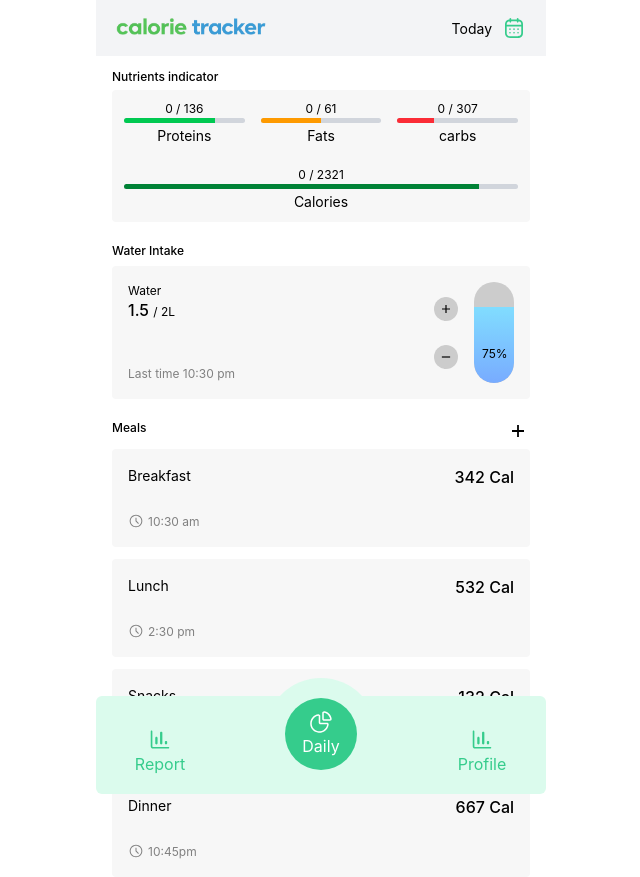
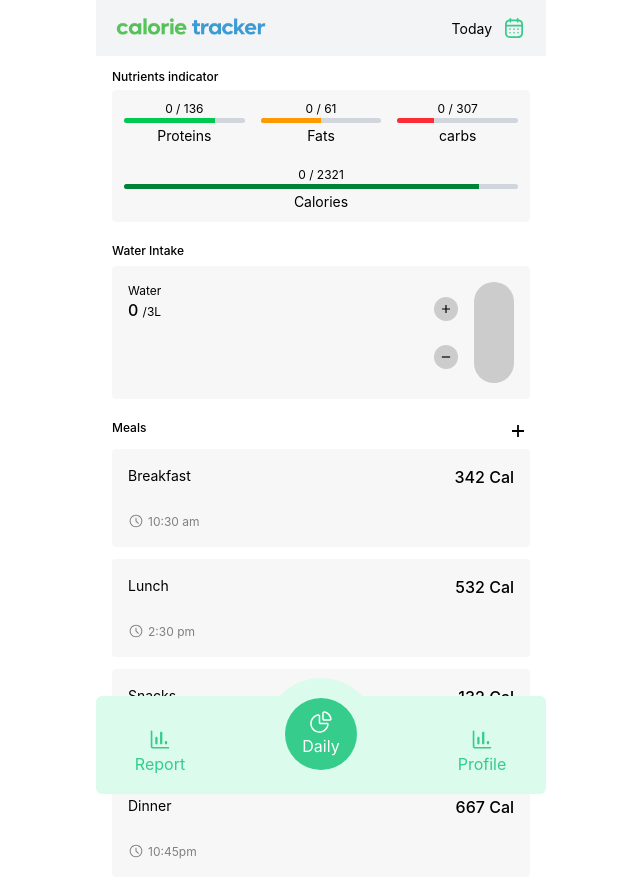
Before and after one commit to digwijay-tech/calorie-tracker, a React (Vite) app: page / in a window 1280 px wide. Shown: the whole page, without its empty margins (319-959 px from the left). Built offline with nearby package versions, Linux system fonts and the light colour scheme.

Commit message:
feat: enhance WaterIntake component; implement water tracking functionality and update UI to reflect current intake

```diff
--- a/src/components/Daily/WaterIntake/WaterIntake.tsx
+++ b/src/components/Daily/WaterIntake/WaterIntake.tsx
@@ -1,8 +1,23 @@
+import { useState } from "react";
 import { Addition } from "../../../assets/svg/Addition";
 import { Substraction } from "../../../assets/svg/Substraction";
 
+const WaterIntake = () => {
+  const MAXWATERLIMIT = 3;
+  const now = new Date();
+  const [lastUpdatedTime, setLastUpdatedTime] = useState("");
+  const [waterintake, setWaterIntake] = useState(0);
+  let waterpercentage = (waterintake /MAXWATERLIMIT)*100
+  const AddWater = () => {
+    setWaterIntake((prev) => prev + 0.25);
+    setLastUpdatedTime(now.toLocaleTimeString());
+  };
 
-const WaterIntake = () => {
+  const RemoveWater = () => {
+    setWaterIntake((prev) => prev - 0.25);
+    setLastUpdatedTime(now.toLocaleTimeString());
+  };
+
   return (
     <div className="mt-5 px-4">
       <div className="pb-1.5">
@@ -13,24 +28,40 @@ const WaterIntake = () => {
           <div>
             <h2>Water</h2>
             <h3>
-              <span className="text-[16px] font-medium leading-5">1.5 </span>/
-              2L
+              <span className="text-[16px] font-medium leading-5">
+                {waterintake}{" "}
+              </span>
+              /{MAXWATERLIMIT}L
             </h3>
           </div>
-          <div className="text-[#808080]">Last time 10:30 pm</div>
+          {lastUpdatedTime == "" ? (
+            <div className="h-4.5"></div>
+          ) : (
+            <div className="text-[#808080]">Last time {lastUpdatedTime}</div>
+          )}
         </div>
         <div className="flex flex-row gap-4 items-center">
           <div className="flex flex-col gap-6">
-            <button className="w-6 h-6 bg-[#CCCCCC] rounded-full leading-0 text-[16px] text-[#0D1220]">
-              <Addition height="16px"/>
+            <button
+              className="w-6 h-6 bg-[#CCCCCC] rounded-full leading-0 text-[16px] text-[#0D1220]"
+              onClick={AddWater}
+            >
+              <Addition height="16px" />
             </button>
-            <button className="w-6 h-6 bg-[#CCCCCC] rounded-full leading-0 text-[16px] text-[#0D1220]" >
+            <button
+              className="w-6 h-6 bg-[#CCCCCC] rounded-full leading-0 text-[16px] text-[#0D1220]"
+              onClick={RemoveWater}
+            >
               <Substraction />
             </button>
           </div>
           <div className="h-full w-10 bg-[#CCCCCC] rounded-full flex items-end overflow-hidden">
-            <div className="w-full  bg-linear-to-b from-[#81DDFF] to-[#78ABFF] rounded-b-full" style={{height:"75%"}}><div className="relative top-9.5 left-2">75%</div></div>
-
+            <div
+              className="w-full  bg-linear-to-b from-[#81DDFF] to-[#78ABFF] rounded-b-full"
+              style={{ height: `${waterpercentage}%` }}
+            >
+              {/* <div className="relative top-9.5 left-2">{waterpercentage}%</div> */}
+            </div>
           </div>
         </div>
       </div>
```
